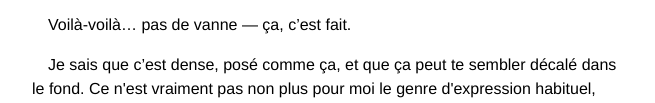
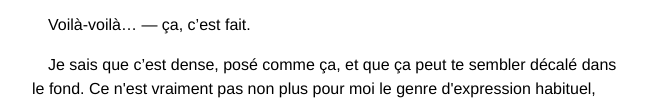
Before and after one commit to a4487-r/txt.doc, a plain HTML site: page index.html in a window 1280 px wide. Shown: the part 1239-1342 px from the top of the page, without its empty margins (308-963 px from the left). Drawn offline with Linux system fonts and the light colour scheme.

Commit message:
Update index.html

```diff
--- a/index.html
+++ b/index.html
@@ -51,7 +51,7 @@
 
   <p>Et puis finalement, pour rester honnête et cohérent jusqu’au bout — et puisque c’est peut-être aussi un peu l’objet implicite de ce pas vers toi — je serais vraiment heureux d’échanger un peu avec toi, ou de partager un moment simple si jamais tu en avais l’envie, sans aucune attente particulière ni pression (dans un autre mood aussi accessoirement).</p>
 
-  <p>Voilà-voilà… pas de vanne — ça, c’est fait.</p>
+  <p>Voilà-voilà… — ça, c’est fait.</p>
 
   <p>Je sais que c’est dense, posé comme ça, et que ça peut te sembler décalé dans le fond. Ce n'est vraiment pas non plus pour moi le genre d'expression habituel, mais je suppose que je n’avais pas d’autre manière de le dire aujourd’hui, sans en perdre la sincérité.
   </p>Je ne sais pas vraiment quoi dire pour terminer, sinon que je n’avais pas prévu de faire cette démarche — encore moins d’écrire un pavé, désolé pour ça vraiment — mais que ça le méritait je crois et, maintenant que c’est posé, j’espère simplement que ça puisse transmettre l’essentiel, tout en restant ouvert et léger pour toi surtout.</p>
```
